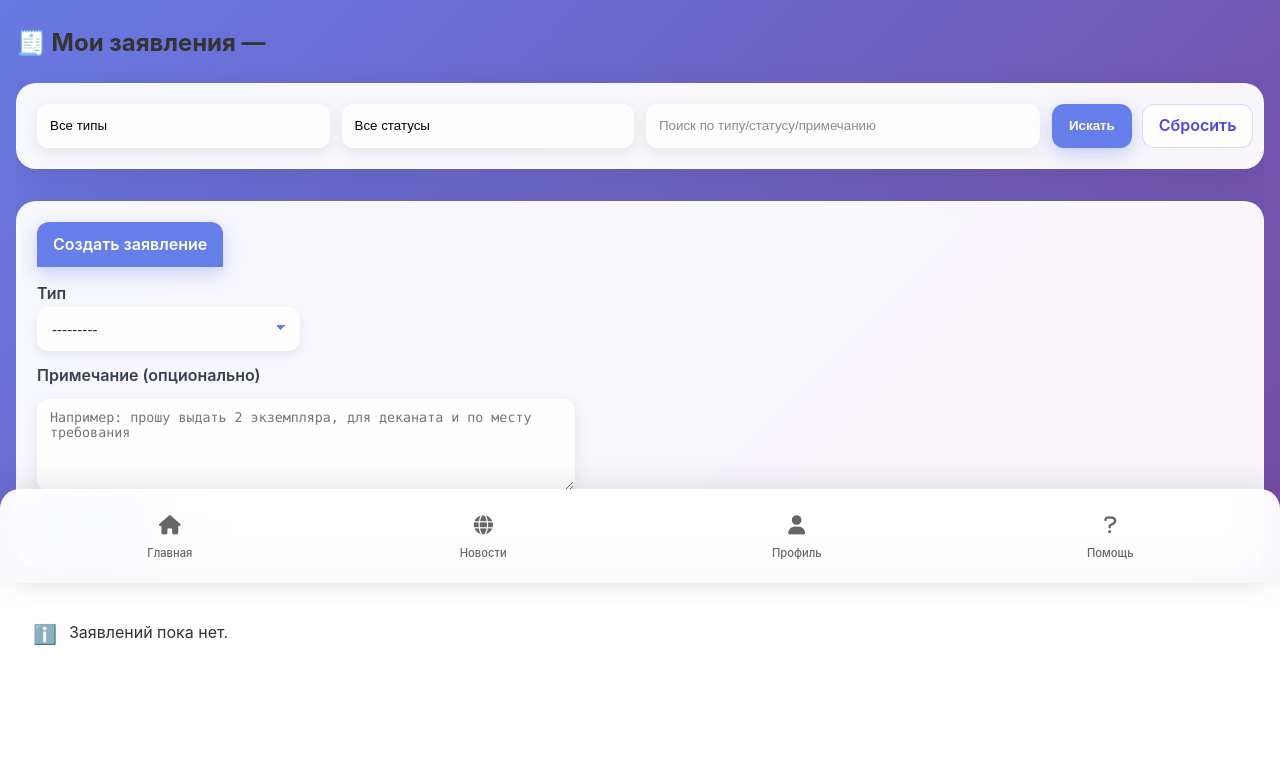
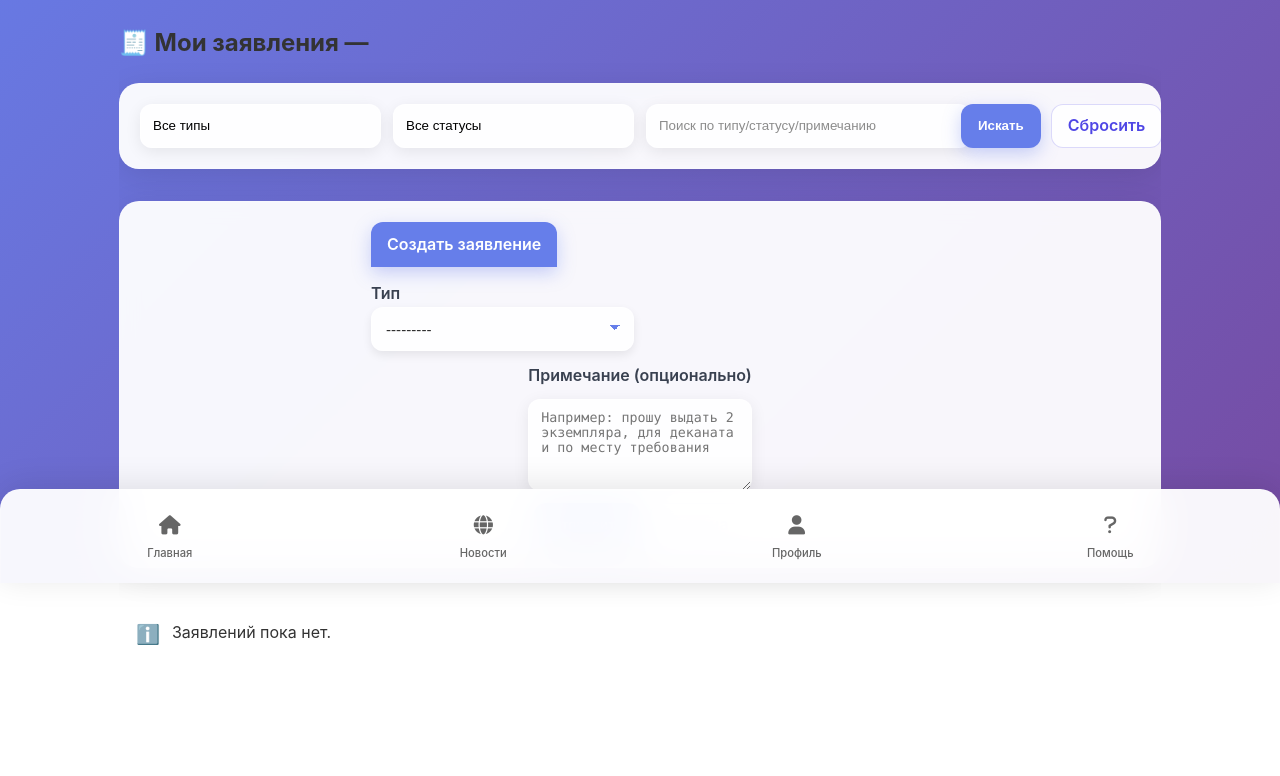
Before and after one commit to Adopten123/lisp_team_or_envelope_team, a Django app: template main/templates/main/requests/student_request_page.html in a window 1280 px wide, after a click on "Создать заявление". Shown: the part 217-993 px from the top of the page. Run offline with Django 5.2, Linux system fonts and the light colour scheme; the template is opened without the code that fills it: values that come from a table or form of the project are taken from there, others are empty; some libraries are stand-ins or nearby versions.

Commit message:
Исправление верстки для  student_request, group_news, teacher_request, teacher_make_alert

```diff
--- a/main/static/css/requests.css
+++ b/main/static/css/requests.css
@@ -144,3 +144,42 @@
 .ui-form select:focus {
   box-shadow: 0 6px 20px rgba(102, 126, 234, 0.25);
 }
+
+.filters-section {
+  margin-bottom: 12px;
+  display: flex;
+  justify-content: center;
+}
+
+.filters-section .filters {
+  max-width: 1000px;
+  width: 100%;
+}
+
+.actions-cell {
+  display: flex;
+  justify-content: center;
+  gap: 10px;
+}
+
+.create-request-section {
+  margin-bottom: 12px;
+  display: flex;
+  justify-content: center;
+  align-items: center;
+}
+
+.request-form {
+  margin-top: 14px;
+  max-width: 600px;
+  margin-left: auto;
+  margin-right: auto;
+  display: flex;
+  flex-direction: column;
+  align-items: center;
+}
+
+.request-form .form-actions {
+  display: flex;
+  gap: 10px;
+}
--- a/main/templates/main/notifications/headman_form.html
+++ b/main/templates/main/notifications/headman_form.html
@@ -29,7 +29,7 @@
                 </div>
                 <div class="form-actions">
                     <button class="btn-indigo" type="submit">Отправить</button>
-                    <a class="btn-ghost" href="{% url 'index' %}">Отмена</a>
+                    <button class="btn-ghost" type="button" onclick="window.location.href='{% url 'index' %}'">Отмена</button>
                 </div>
             </form>
         </section>
--- a/main/templates/main/notifications/teacher_form.html
+++ b/main/templates/main/notifications/teacher_form.html
@@ -28,7 +28,7 @@
                 </div>
                 <div class="form-actions">
                     <button class="btn-indigo" type="submit">Отправить</button>
-                    <a class="btn-ghost" href="{% url 'index' %}">Отмена</a>
+                    <button class="btn-ghost" type="button" onclick="window.location.href='{% url 'index' %}'">Отмена</button>
                 </div>
             </form>
         </section>
--- a/main/templates/main/requests/student_request_page.html
+++ b/main/templates/main/requests/student_request_page.html
@@ -9,7 +9,7 @@
     <section class="main-content">
         <h2 class="section-title">🧾 Мои заявления — {{ current_university.short_name }}</h2>
 
-        <section class="user-card" style="margin-bottom:12px;">
+        <section class="user-card filters-section">
             <form method="get" class="filters">
                 <div class="cell">
                     <select name="type" class="filter-select">
@@ -37,18 +37,18 @@
                            placeholder="Поиск по типу/статусу/примечанию">
                 </div>
 
-                <div class="actions">
+                <div class="actions actions-cell">
                     <button class="btn-indigo" type="submit">Искать</button>
                     <a class="btn-ghost" href="{% url 'student_request_view' %}">Сбросить</a>
                 </div>
             </form>
         </section>
 
-        <section class="user-card" style="margin-bottom:12px;">
+        <section class="user-card create-request-section">
             <details class="collapsible">
                 <summary class="btn-summary">Создать заявление</summary>
 
-                <form method="post" class="ui-form" style="margin-top:14px;">
+                <form method="post" class="ui-form request-form">
                     {% csrf_token %}
 
                     <div class="form-row two">
@@ -66,7 +66,7 @@
                                   placeholder="Например: прошу выдать 2 экземпляра, для деканата и по месту требования"></textarea>
                     </div>
 
-                    <div class="form-actions" style="display:flex; gap:10px;">
+                    <div class="form-actions">
                         <button class="btn-indigo" type="submit">Отправить</button>
                         <a class="btn-ghost" href="{% url 'student_request_view' %}">Отмена</a>
                     </div>
```
Also changed, not shown: main/static/css/notifications.css (+27 -0 lines), main/templates/main/requests/teacher_request_page.html (+5 -5 lines), news_covers/logo.jpg (added).
